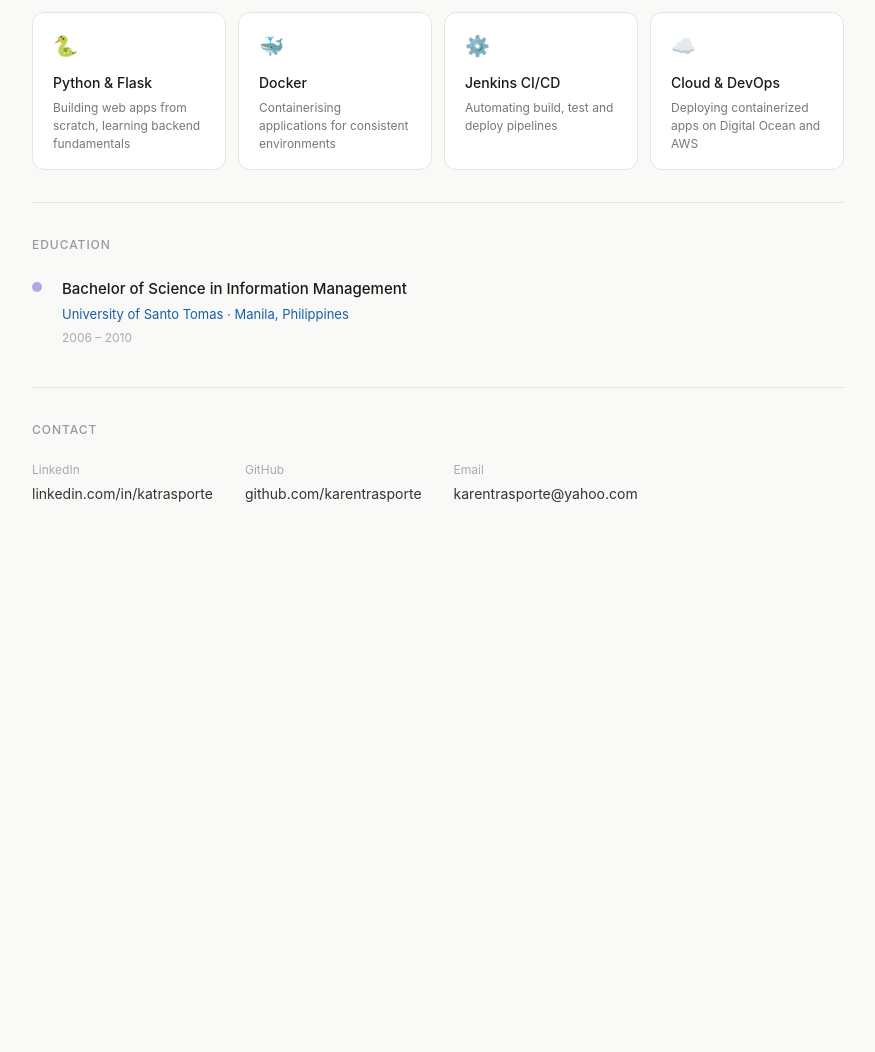
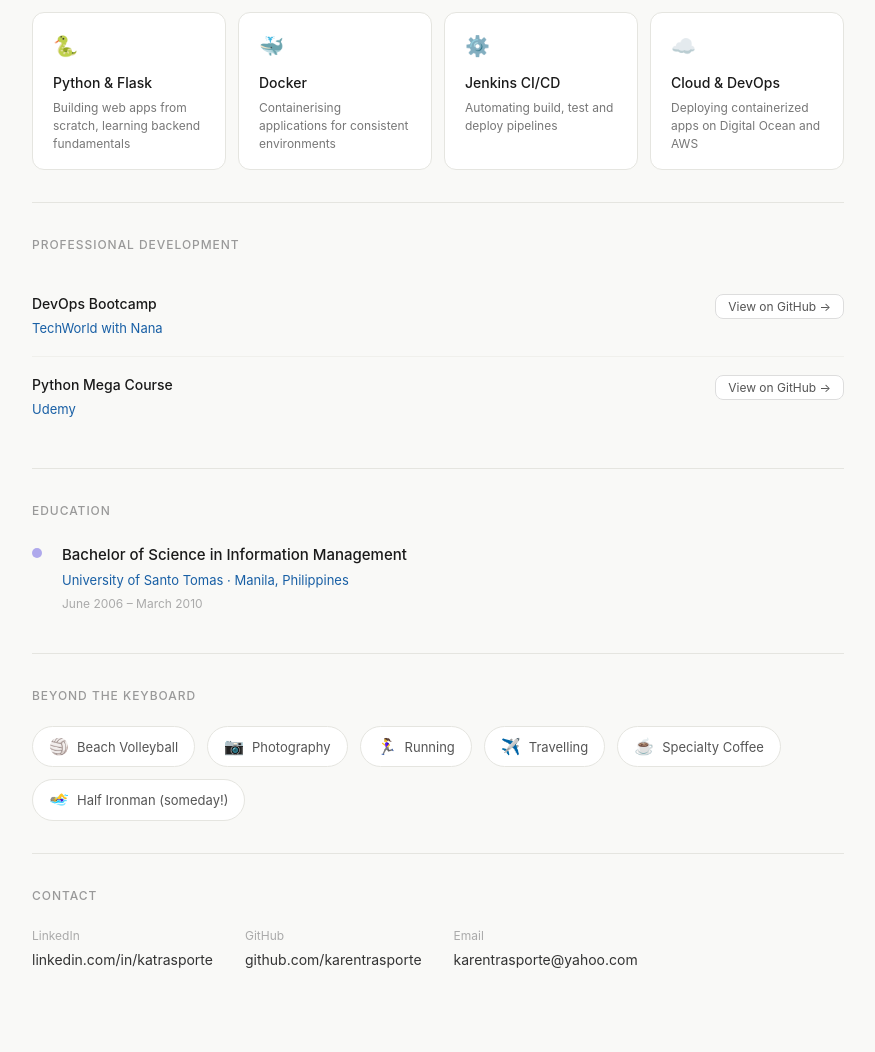
Before and after one commit to karentrasporte/myprofile, a Python web app: template app/templates/index.html in a window 1280 px wide. Shown: the part 1380-2432 px from the top of the page, without its empty margins (202-1077 px from the left). Before the commit the page ends 1882 px from the top, so only its background shows below. Run offline with Jinja, Linux system fonts and the light colour scheme; the template is opened without the code that fills it, so the values that code supplies are empty.

Commit message:
Added some personal information

```diff
--- a/app/templates/index.html
+++ b/app/templates/index.html
@@ -127,7 +127,7 @@
       margin-top: 10px;
     }
 
-    /* ── Experience ── */
+    /* ── Experience & Education ── */
     .exp-item {
       display: flex;
       gap: 1.25rem;
@@ -199,6 +199,71 @@
       line-height: 1.5;
     }
 
+    /* ── Professional Development ── */
+    .pd-item {
+      display: flex;
+      align-items: flex-start;
+      justify-content: space-between;
+      gap: 1rem;
+      padding: 1rem 0;
+      border-bottom: 1px solid #f0f0ec;
+    }
+
+    .pd-item:last-child { border-bottom: none; }
+
+    .pd-left h4 {
+      font-size: 14px;
+      font-weight: 500;
+      color: #1a1a1a;
+      margin-bottom: 2px;
+    }
+
+    .pd-left .provider {
+      font-size: 13px;
+      color: #185FA5;
+    }
+
+    .pd-right a {
+      font-size: 12px;
+      padding: 4px 12px;
+      border-radius: 8px;
+      border: 1px solid #ddd;
+      color: #555;
+      text-decoration: none;
+      background: #fff;
+      white-space: nowrap;
+    }
+
+    .pd-right a:hover { background: #f0f0ec; }
+
+    /* ── Interests ── */
+    .interests-grid {
+      display: flex;
+      flex-wrap: wrap;
+      gap: 12px;
+    }
+
+    .interest-item {
+      display: flex;
+      align-items: center;
+      gap: 8px;
+      background: #fff;
+      border: 1px solid #e5e5e0;
+      border-radius: 99px;
+      padding: 6px 16px;
+      font-size: 13px;
+      color: #555;
+    }
+
+    .interest-item .emoji { font-size: 16px; }
+
+    .interests-note {
+      font-size: 13px;
+      color: #888;
+      margin-top: 1rem;
+      font-style: italic;
+    }
+
     /* ── Contact ── */
     .contact-row {
       display: flex;
@@ -221,6 +286,7 @@
     /* ── Responsive ── */
     @media (max-width: 600px) {
       .hero { flex-direction: column; gap: 1rem; }
+      .pd-item { flex-direction: column; }
     }
   </style>
 </head>
@@ -245,6 +311,7 @@
           <a href="https://github.com/karentrasporte" target="_blank">GitHub</a>
           <a href="mailto:karentrasporte@yahoo.com">Email</a>
           <a href="/learning">What I'm learning</a>
+          <!--<a href="YOUR_PHOTOGRAPHY_URL" target="_blank">Photography</a>-->
         </div>
       </div>
     </div>
@@ -362,6 +429,32 @@
       </div>
     </div>
 
+    <!-- Professional Development -->
+    <div class="section">
+      <div class="section-title">Professional Development</div>
+
+      <div class="pd-item">
+        <div class="pd-left">
+          <h4>DevOps Bootcamp</h4>
+          <div class="provider">TechWorld with Nana</div>
+        </div>
+        <div class="pd-right">
+          <a href="https://github.com/twn-devops-bootcamp" target="_blank">View on GitHub →</a>
+        </div>
+      </div>
+
+      <div class="pd-item">
+        <div class="pd-left">
+          <h4>Python Mega Course</h4>
+          <div class="provider">Udemy</div>
+        </div>
+        <div class="pd-right">
+          <a href="https://github.com/python-mega-course" target="_blank">View on GitHub →</a>
+        </div>
+      </div>
+
+    </div>
+
     <!-- Education -->
     <div class="section">
       <div class="section-title">Education</div>
@@ -370,7 +463,32 @@
         <div class="exp-content">
           <h3>Bachelor of Science in Information Management</h3>
           <div class="company">University of Santo Tomas · Manila, Philippines</div>
-          <div class="dates">2006 – 2010</div>
+          <div class="dates">June 2006 – March 2010</div>
+        </div>
+      </div>
+    </div>
+
+    <!-- Beyond the Keyboard -->
+    <div class="section">
+      <div class="section-title">Beyond the keyboard</div>
+      <div class="interests-grid">
+        <div class="interest-item">
+          <span class="emoji">🏐</span> Beach Volleyball
+        </div>
+        <div class="interest-item">
+          <span class="emoji">📷</span> Photography
+        </div>
+        <div class="interest-item">
+          <span class="emoji">🏃‍♀️</span> Running
+        </div>
+        <div class="interest-item">
+          <span class="emoji">✈️</span> Travelling
+        </div>
+        <div class="interest-item">
+          <span class="emoji">☕</span> Specialty Coffee
+        </div>
+        <div class="interest-item">
+          <span class="emoji">🏊‍♀️</span> Half Ironman (someday!)
         </div>
       </div>
     </div>
```
